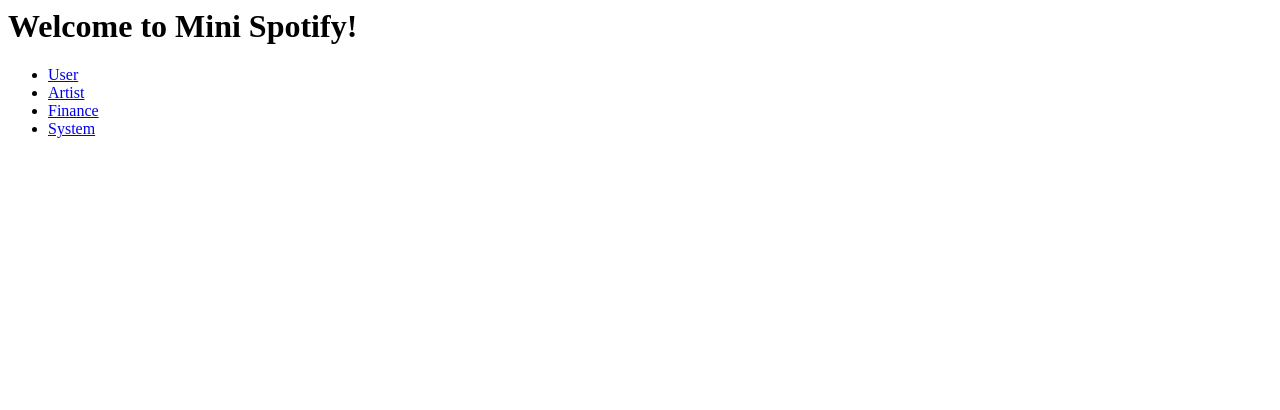
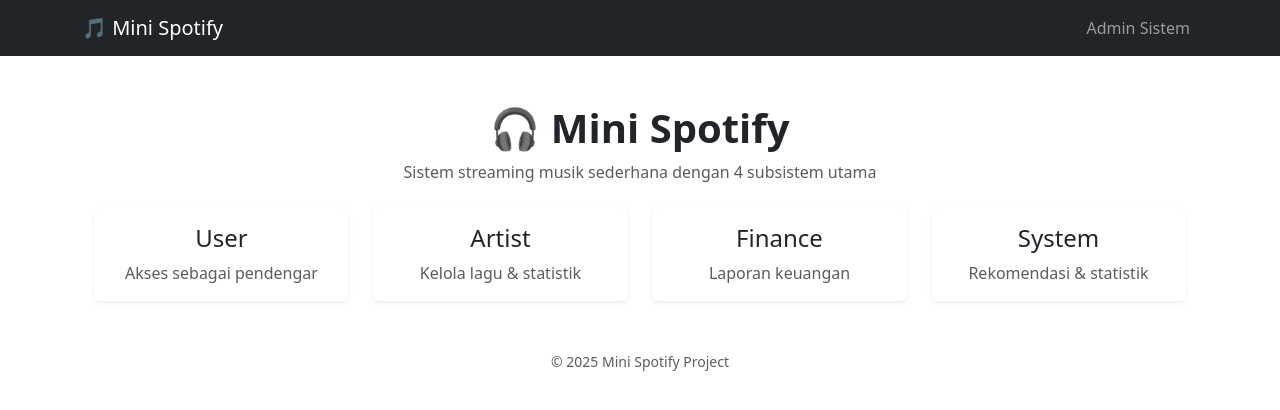
Before and after one commit to shuup777/project-mini-spotify, a Django app: page / in a window 1280 px wide. Shown: the top 410 px of the page. Run offline with Django 5.2, Linux system fonts and the light colour scheme.

Commit message:
Refactor home.html to use template inheritance

```diff
--- a/templates/home.html
+++ b/templates/home.html
@@ -1,7 +1,51 @@
-<h1>Welcome to Mini Spotify!</h1>
-<ul>
-    <li><a href="/user/">User</a></li>
-    <li><a href="/artist/">Artist</a></li>
-    <li><a href="/finance/">Finance</a></li>
-    <li><a href="/system/">System</a></li>
-</ul>
+{% extends "base.html" %}
+{% block content %}
+
+<div class="container mt-5">
+    <div class="text-center mb-4">
+        <h1 class="fw-bold">🎧 Mini Spotify</h1>
+        <p class="text-muted">Sistem streaming musik sederhana dengan 4 subsistem utama</p>
+    </div>
+
+    <div class="row justify-content-center">
+
+        <div class="col-md-3">
+            <a href="/user" class="text-decoration-none">
+                <div class="card shadow-sm border-0 p-3 text-center">
+                    <h4>User</h4>
+                    <p class="text-muted m-0">Akses sebagai pendengar</p>
+                </div>
+            </a>
+        </div>
+
+        <div class="col-md-3">
+            <a href="/artist" class="text-decoration-none">
+                <div class="card shadow-sm border-0 p-3 text-center">
+                    <h4>Artist</h4>
+                    <p class="text-muted m-0">Kelola lagu & statistik</p>
+                </div>
+            </a>
+        </div>
+
+        <div class="col-md-3">
+            <a href="/finance" class="text-decoration-none">
+                <div class="card shadow-sm border-0 p-3 text-center">
+                    <h4>Finance</h4>
+                    <p class="text-muted m-0">Laporan keuangan</p>
+                </div>
+            </a>
+        </div>
+
+        <div class="col-md-3">
+            <a href="/system" class="text-decoration-none">
+                <div class="card shadow-sm border-0 p-3 text-center">
+                    <h4>System</h4>
+                    <p class="text-muted m-0">Rekomendasi & statistik</p>
+                </div>
+            </a>
+        </div>
+
+    </div>
+</div>
+
+{% endblock %}
```
